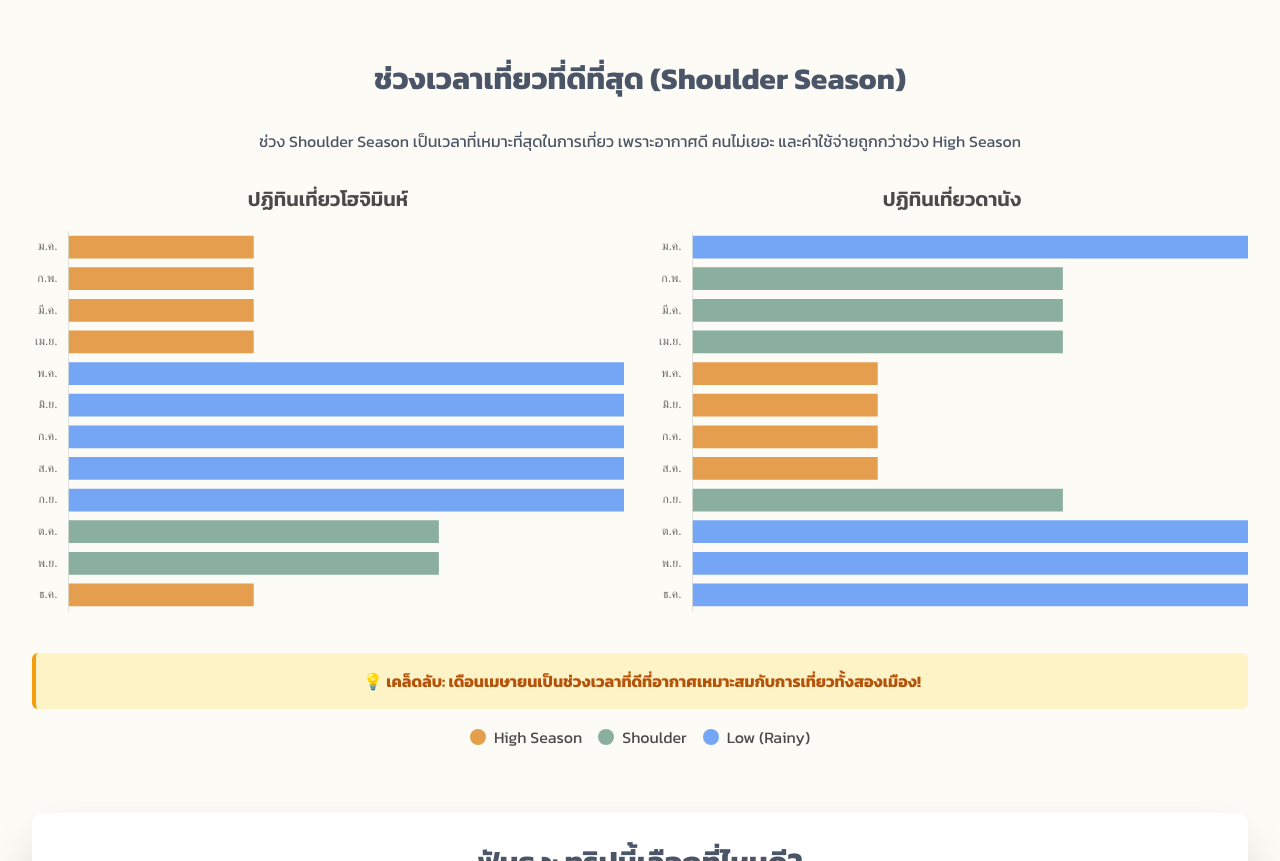
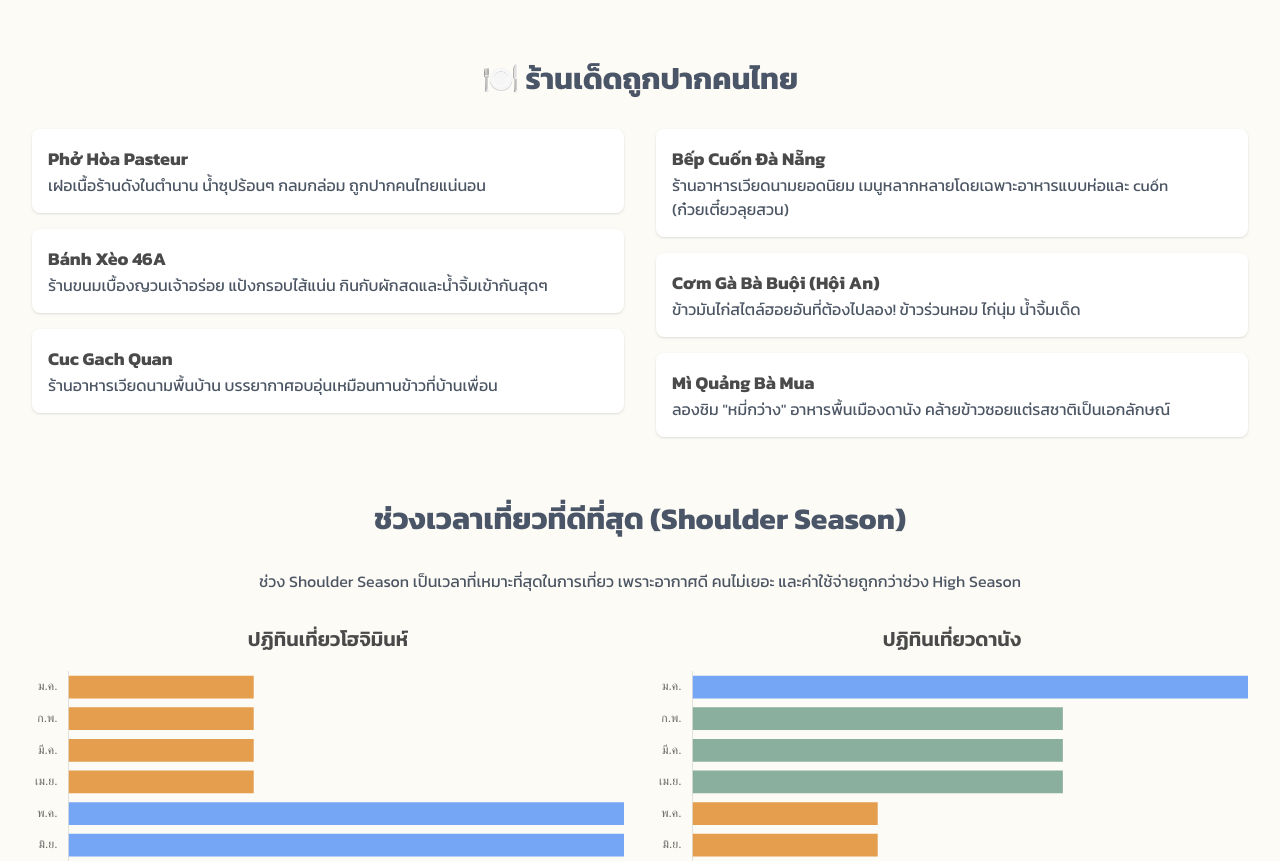
Before and after one commit to slanvake/vietnam-trip-planner, a plain HTML site: page index.html in a window 1280 px wide. Shown: the part 1673-2534 px from the top of the page. Drawn offline with nearby package versions, Linux system fonts and the light colour scheme.

Commit message:
Update index.html

```diff
--- a/index.html
+++ b/index.html
@@ -153,6 +153,41 @@
                          <div class="bg-white rounded-lg shadow p-4">
                             <h4 class="font-bold text-lg">สะพานมังกร</h4>
                             <p class="text-gray-600">ชมการแสดงพ่นไฟและน้ำสุดตระการตาในคืนวันหยุด</p>
+                        </div>
+                    </div>
+                </div>
+            </section>
+
+            <!-- Section 3.5: Recommended Restaurants (NEW) -->
+            <section id="restaurants" class="mb-16">
+                <h2 class="text-3xl font-bold text-center mb-8 text-[#4A5568]">🍽️ ร้านเด็ดถูกปากคนไทย</h2>
+                <div class="grid grid-cols-1 md:grid-cols-2 gap-8">
+                    <div class="space-y-4">
+                        <div class="bg-white rounded-lg shadow p-4 transition-transform hover:scale-105">
+                            <h4 class="font-bold text-lg">Phở Hòa Pasteur</h4>
+                            <p class="text-gray-600">เฝอเนื้อร้านดังในตำนาน น้ำซุปร้อนๆ กลมกล่อม ถูกปากคนไทยแน่นอน</p>
+                        </div>
+                        <div class="bg-white rounded-lg shadow p-4 transition-transform hover:scale-105">
+                            <h4 class="font-bold text-lg">Bánh Xèo 46A</h4>
+                            <p class="text-gray-600">ร้านขนมเบื้องญวนเจ้าอร่อย แป้งกรอบไส้แน่น กินกับผักสดและน้ำจิ้มเข้ากันสุดๆ</p>
+                        </div>
+                        <div class="bg-white rounded-lg shadow p-4 transition-transform hover:scale-105">
+                            <h4 class="font-bold text-lg">Cuc Gach Quan</h4>
+                            <p class="text-gray-600">ร้านอาหารเวียดนามพื้นบ้าน บรรยากาศอบอุ่นเหมือนทานข้าวที่บ้านเพื่อน</p>
+                        </div>
+                    </div>
+                    <div class="space-y-4">
+                         <div class="bg-white rounded-lg shadow p-4 transition-transform hover:scale-105">
+                            <h4 class="font-bold text-lg">Bếp Cuốn Đà Nẵng</h4>
+                            <p class="text-gray-600">ร้านอาหารเวียดนามยอดนิยม เมนูหลากหลายโดยเฉพาะอาหารแบบห่อและ cuốn (ก๋วยเตี๋ยวลุยสวน)</p>
+                        </div>
+                        <div class="bg-white rounded-lg shadow p-4 transition-transform hover:scale-105">
+                            <h4 class="font-bold text-lg">Cơm Gà Bà Buội (Hội An)</h4>
+                            <p class="text-gray-600">ข้าวมันไก่สไตล์ฮอยอันที่ต้องไปลอง! ข้าวร่วนหอม ไก่นุ่ม น้ำจิ้มเด็ด</p>
+                        </div>
+                         <div class="bg-white rounded-lg shadow p-4 transition-transform hover:scale-105">
+                            <h4 class="font-bold text-lg">Mì Quảng Bà Mua</h4>
+                            <p class="text-gray-600">ลองชิม "หมี่กว่าง" อาหารพื้นเมืองดานัง คล้ายข้าวซอยแต่รสชาติเป็นเอกลักษณ์</p>
                         </div>
                     </div>
                 </div>
```
